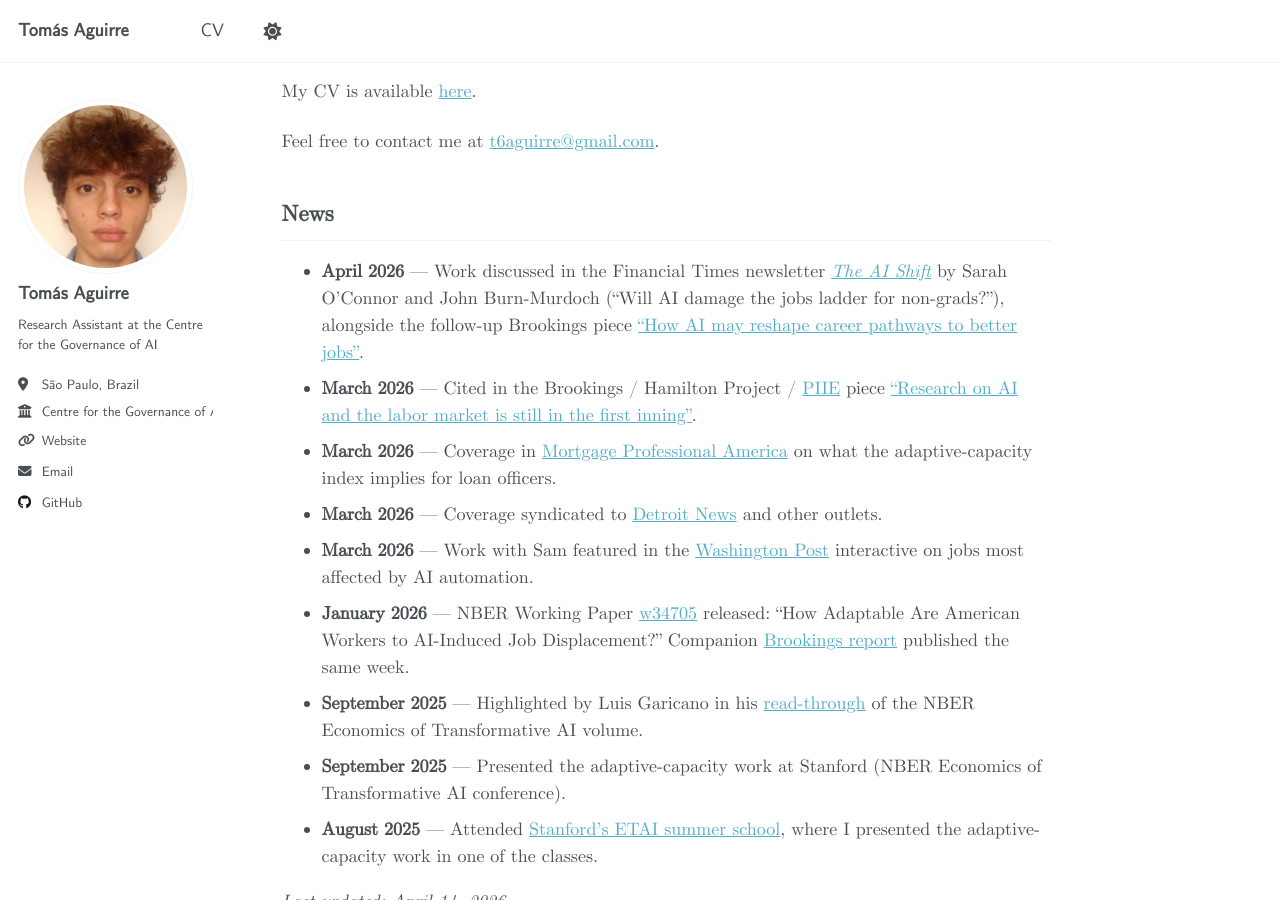
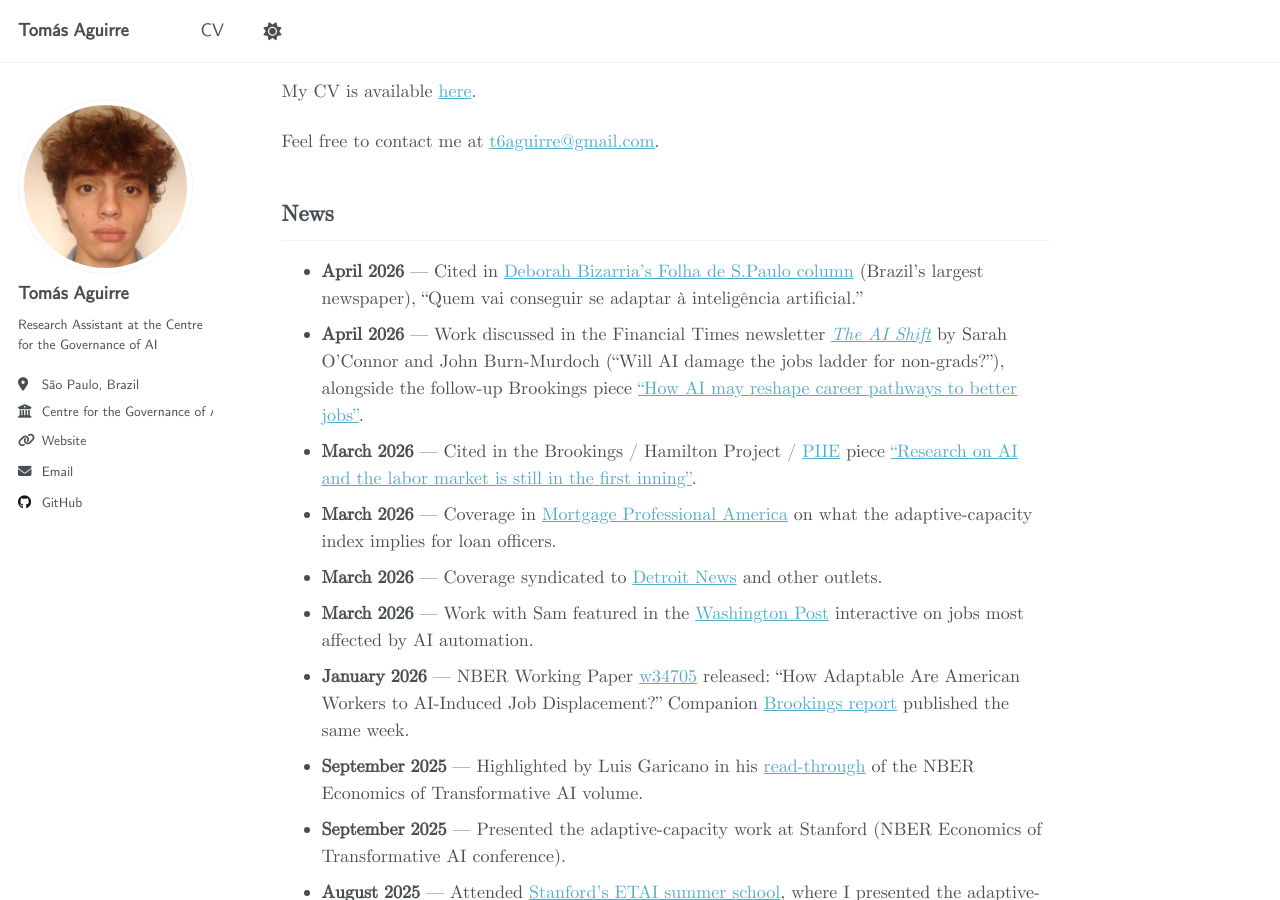
Before and after one commit to t6aguirre/t6aguirre.github.io, a Jekyll site: the page built from _pages/about.md, in a window 1280 px wide and 900 px high, scrolled down 901 px. Built offline with Jekyll 4.4.1, drawn with Linux system fonts in a browser that asks for light colours.

Commit message:
Add Folha de S.Paulo (Bizarria column) citation to News

```diff
--- a/_pages/about.md
+++ b/_pages/about.md
@@ -26,6 +26,7 @@ Feel free to contact me at [t6aguirre@gmail.com](mailto:t6aguirre@gmail.com).
 
 ## News
 
+- **April 2026** — Cited in [Deborah Bizarria's Folha de S.Paulo column](https://www1.folha.uol.com.br/colunas/deborah-bizarria/2026/04/quem-vai-conseguir-se-adaptar-a-inteligencia-artificial.shtml) (Brazil's largest newspaper), "Quem vai conseguir se adaptar à inteligência artificial."
 - **April 2026** — Work discussed in the Financial Times newsletter [*The AI Shift*](https://www.ft.com/newsletters) by Sarah O'Connor and John Burn-Murdoch ("Will AI damage the jobs ladder for non-grads?"), alongside the follow-up Brookings piece ["How AI may reshape career pathways to better jobs"](https://www.brookings.edu/articles/how-ai-may-reshape-career-pathways-to-better-jobs/).
 - **March 2026** — Cited in the Brookings / Hamilton Project / [PIIE](https://www.piie.com/blogs/realtime-economics/2026/research-ai-and-labor-market-still-first-inning) piece ["Research on AI and the labor market is still in the first inning"](https://www.brookings.edu/articles/research-on-ai-and-the-labor-market-is-still-in-the-first-inning/).
 - **March 2026** — Coverage in [Mortgage Professional America](https://www.mpamag.com/us/specialty/technology/ai-is-coming-for-loan-officers-some-will-adapt-many-will-not/568871) on what the adaptive-capacity index implies for loan officers.
```
